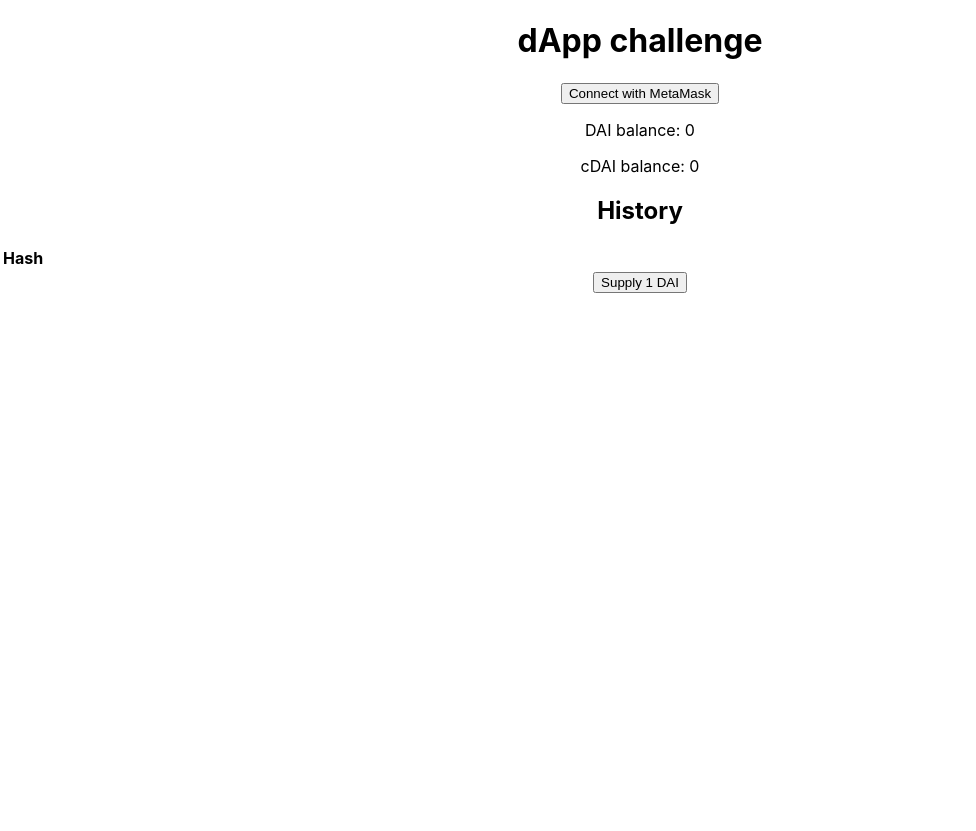
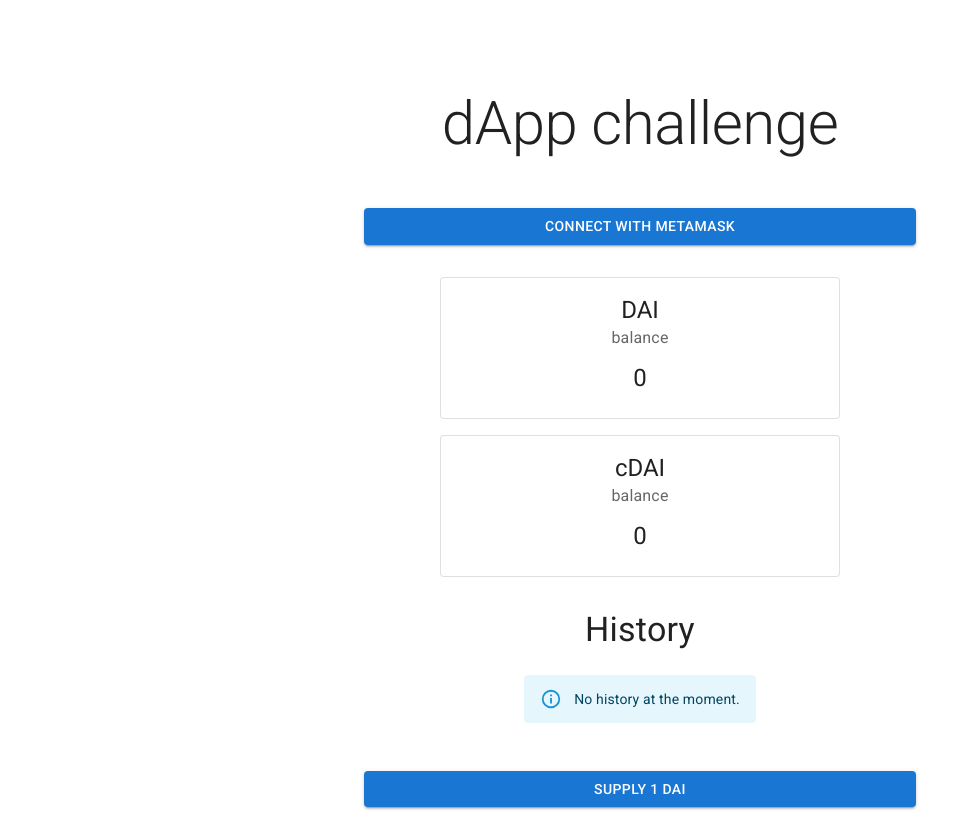
Before and after one commit to matiasbeckerle/dapps-challenge, a React (Create React App) app: page / in a window 1280 px wide. Shown: the whole page, without its empty margins (0-976 px from the left). Before the commit the page ends 800 px from the top, so only its background shows below. Built offline with nearby package versions, Linux system fonts and the light colour scheme.

Commit message:
Add Material UI and apply some style

```diff
--- a/package.json
+++ b/package.json
@@ -3,6 +3,9 @@
   "version": "0.1.0",
   "private": true,
   "dependencies": {
+    "@emotion/react": "^11.9.0",
+    "@emotion/styled": "^11.8.1",
+    "@mui/material": "^5.6.3",
     "@testing-library/jest-dom": "^5.16.4",
     "@testing-library/react": "^13.1.1",
     "@testing-library/user-event": "^14.1.1",
--- a/public/index.html
+++ b/public/index.html
@@ -3,12 +3,9 @@
   <head>
     <meta charset="utf-8" />
     <link rel="icon" href="%PUBLIC_URL%/favicon.ico" />
-    <meta name="viewport" content="width=device-width, initial-scale=1" />
+    <meta name="viewport" content="initial-scale=1, width=device-width" />
     <meta name="theme-color" content="#000000" />
-    <meta
-      name="description"
-      content="dApp challenge"
-    />
+    <meta name="description" content="dApp challenge" />
     <link rel="apple-touch-icon" href="%PUBLIC_URL%/logo192.png" />
     <!--
       manifest.json provides metadata used when your web app is installed on a
@@ -24,6 +21,8 @@
       work correctly both with client-side routing and a non-root public URL.
       Learn how to configure a non-root public URL by running `npm run build`.
     -->
+    <link rel="stylesheet" href="https://fonts.googleapis.com/css?family=Roboto:300,400,500,700&display=swap" />
+    <link rel="stylesheet" href="https://fonts.googleapis.com/icon?family=Material+Icons" />
     <title>dApp challenge</title>
   </head>
   <body>
--- a/src/App.tsx
+++ b/src/App.tsx
@@ -1,7 +1,11 @@
-import React, { useState, useEffect } from 'react';
+import { useState, useEffect } from 'react';
 import { ethers } from 'ethers';
 import tokenContractAbi from './abi/tokenContract.json';
 import cTokenContractAbi from './abi/cTokenContract.json';
+import Container from '@mui/material/Container';
+import Box from '@mui/material/Box';
+import Typography from '@mui/material/Typography';
+import Button from '@mui/material/Button';
 import Account from './components/Account';
 import TokenBalance from './components/TokenBalance';
 import TransactionHistory from './components/TransactionHistory';
@@ -78,18 +82,30 @@ function App() {
   }
 
   return (
-    <div className="App">
-      <header>
-        <h1>dApp challenge</h1>
-      </header>
-      <Account accounts={accounts} setAccounts={setAccounts} setProvider={setProvider} />
-      <TokenBalance name={'DAI'} decimals={18} value={tokenBalance} />
-      <TokenBalance name={'cDAI'} decimals={8} value={cTokenBalance} />
-      <TransactionHistory history={history} />
-      <button onClick={supply}>
-        Supply 1 DAI
-      </button>
-    </div>
+    <Container maxWidth="sm" className="App">
+      <Box
+        sx={{
+          marginTop: 8,
+          display: 'flex',
+          flexDirection: 'column',
+          alignItems: 'center',
+        }}
+      >
+        <Typography component="h1" variant="h2" sx={{ m: 3 }}>
+          dApp challenge
+        </Typography>
+        <Account accounts={accounts} setAccounts={setAccounts} setProvider={setProvider} />
+        <TokenBalance name={'DAI'} decimals={18} value={tokenBalance} />
+        <TokenBalance name={'cDAI'} decimals={8} value={cTokenBalance} />
+        <TransactionHistory history={history} />
+        <Button onClick={supply}
+          fullWidth
+          variant="contained"
+          sx={{ m: 3 }}>
+          Supply 1 DAI
+        </Button>
+      </Box>
+    </Container>
   );
 }
 
--- a/src/components/Account.tsx
+++ b/src/components/Account.tsx
@@ -1,5 +1,7 @@
 import React from 'react';
 import { ethers } from 'ethers';
+import Typography from '@mui/material/Typography';
+import Button from '@mui/material/Button';
 
 interface Props {
   accounts: string[];
@@ -26,11 +28,16 @@ const Account = ({ accounts, setAccounts, setProvider }: Props) => {
   return (
     <>
       {isConnected ? (
-        <h2>{accounts[0]}</h2>
+        <Typography component="h2" variant="h4" sx={{ m: 3 }}>
+          {accounts[0]}
+        </Typography>
       ) : (
-        <button onClick={requestAccounts}>
+        <Button onClick={requestAccounts}
+          fullWidth
+          variant="contained"
+          sx={{ m: 3 }}>
           Connect with MetaMask
-        </button>
+        </Button>
       )}
     </>
   );
--- a/src/components/TokenBalance.tsx
+++ b/src/components/TokenBalance.tsx
@@ -1,3 +1,8 @@
+import Box from '@mui/material/Box';
+import Card from '@mui/material/Card';
+import CardContent from '@mui/material/CardContent';
+import Typography from '@mui/material/Typography';
+
 interface Props {
   name: string;
   decimals: number;
@@ -6,8 +11,27 @@ interface Props {
 
 const TokenBalance = ({ name, decimals, value }: Props) => {
   const balance = value / Math.pow(10, decimals);
+
+  const card = (
+    <>
+      <CardContent>
+        <Typography variant="h5" component="div">
+          {name}
+        </Typography>
+        <Typography sx={{ mb: 1.5 }} color="text.secondary">
+          balance
+        </Typography>
+        <Typography variant="h5">
+          {balance}
+        </Typography>
+      </CardContent>
+    </>
+  );
+
   return (
-    <p>{name} balance: {balance}</p>
+    <Box sx={{ minWidth: 400, m: 1 }}>
+      <Card variant="outlined">{card}</Card>
+    </Box>
   );
 };
 
--- a/src/components/TransactionHistory.tsx
+++ b/src/components/TransactionHistory.tsx
@@ -1,4 +1,13 @@
 import { ethers } from 'ethers';
+import Typography from '@mui/material/Typography';
+import Table from '@mui/material/Table';
+import TableBody from '@mui/material/TableBody';
+import TableCell from '@mui/material/TableCell';
+import TableContainer from '@mui/material/TableContainer';
+import TableHead from '@mui/material/TableHead';
+import TableRow from '@mui/material/TableRow';
+import Paper from '@mui/material/Paper';
+import Alert from '@mui/material/Alert';
 
 interface Props {
   history: ethers.Transaction[];
@@ -7,23 +16,35 @@ interface Props {
 const TransactionHistory = ({ history }: Props) => {
   return (
     <>
-      <h2>History</h2>
-      <table>
-        <thead>
-          <tr>
-            <th>Hash</th>
-          </tr>
-        </thead>
-        <tbody>
-          {history?.map((transaction, i) => {
-            return (
-              <tr key={i}>
-                <td>{transaction.hash}</td>
-              </tr>
-            );
-          })}
-        </tbody>
-      </table>
+      <Typography component="h2" variant="h4" sx={{ mt: 3 }}>
+        History
+      </Typography>
+      {history.length > 0 ? (
+        <TableContainer component={Paper} sx={{ m: 3 }}>
+          <Table size="small" aria-label="Transaction history">
+            <TableHead>
+              <TableRow>
+                <TableCell>Hash</TableCell>
+              </TableRow>
+            </TableHead>
+            <TableBody>
+              {history?.map((transaction, i) => {
+                return (
+                  <TableRow
+                    key={i}
+                    sx={{ '&:last-child td, &:last-child th': { border: 0 } }}
+                  >
+                    <TableCell component="th" scope="row">
+                      {transaction.hash}
+                    </TableCell>
+                  </TableRow>
+                );
+              })}
+            </TableBody>
+          </Table>
+        </TableContainer>) : (
+        <Alert severity="info" sx={{ m: 3 }}>No history at the moment.</Alert>
+      )}
     </>
   );
 };
--- a/src/index.tsx
+++ b/src/index.tsx
@@ -1,11 +1,17 @@
 import { createRoot } from 'react-dom/client';
+import CssBaseline from '@mui/material/CssBaseline';
 import './index.css';
 import App from './App';
 import reportWebVitals from './reportWebVitals';
 
 const container = document.getElementById('root');
 const root = createRoot(container!);
-root.render(<App />);
+root.render(
+  <>
+    <CssBaseline />
+    <App />
+  </>
+);
 
 // If you want to start measuring performance in your app, pass a function
 // to log results (for example: reportWebVitals(console.log))
```
Also changed, not shown: 1 other file (tests, documents, lock files or other folders).
